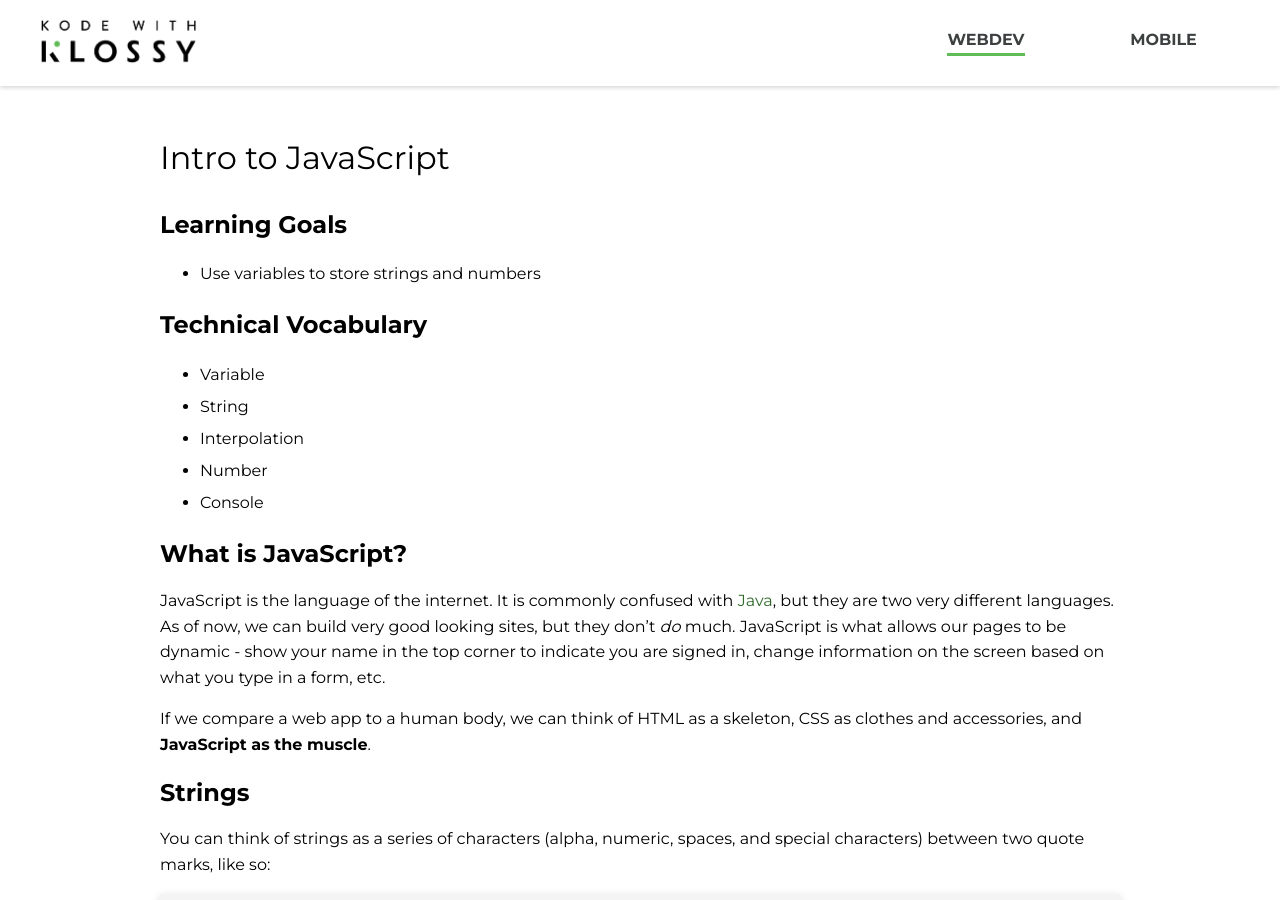
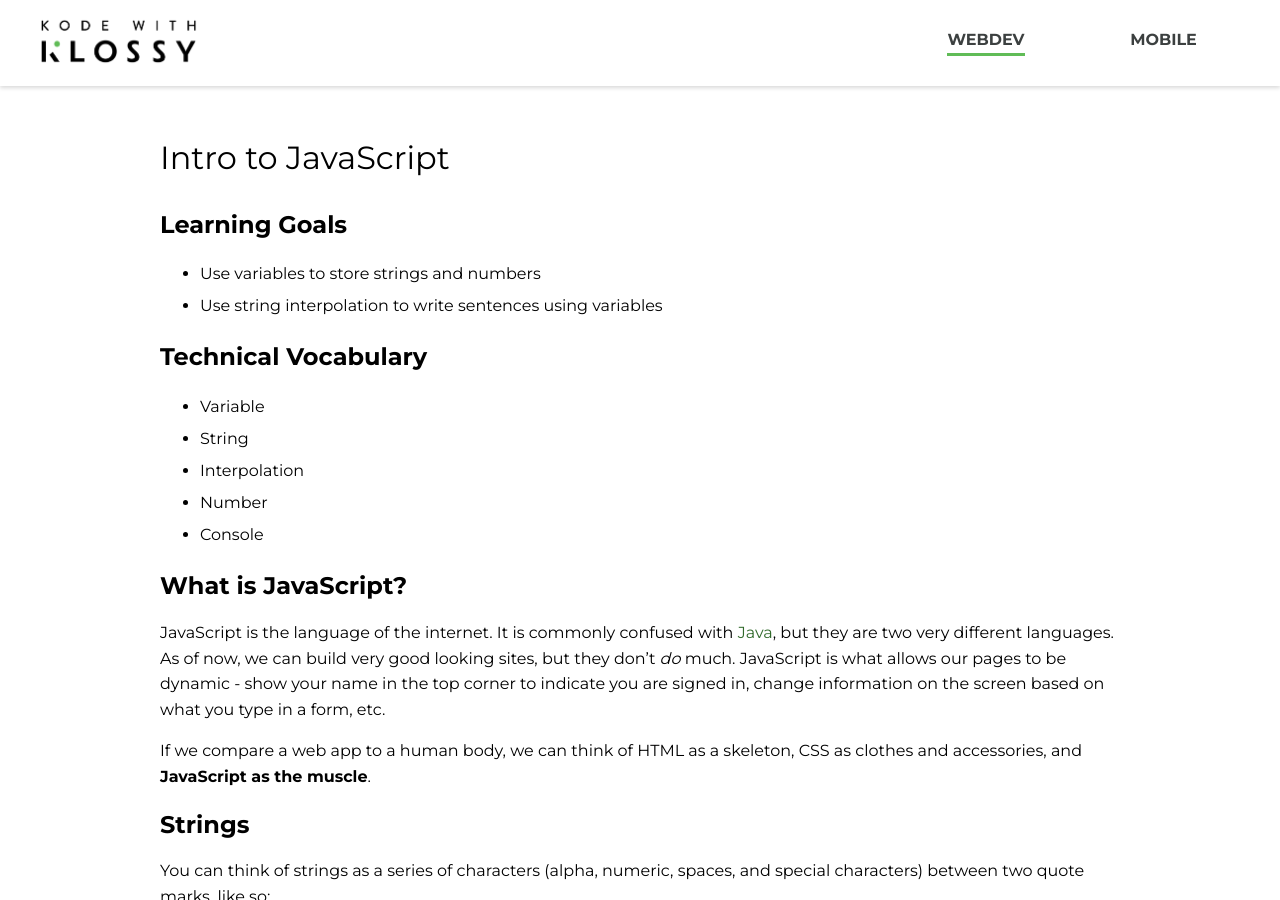
Before and after one commit to ameseee/kwk-curriculum-site, a Jekyll site: the page built from web-app/lessons/js-intro/index.md, in a window 1280 px wide and 900 px high. Built offline with Jekyll 4.4.1, drawn with Linux system fonts in a browser that asks for light colours; nearby versions of some CDN libraries.

Commit message:
Add learning goal about interpolation

```diff
--- a/web-app/lessons/js-intro/index.md
+++ b/web-app/lessons/js-intro/index.md
@@ -5,6 +5,7 @@ title: Intro to JavaScript
 ## Learning Goals
 
 * Use variables to store strings and numbers
+* Use string interpolation to write sentences using variables
 
 ## Technical Vocabulary
 
```
